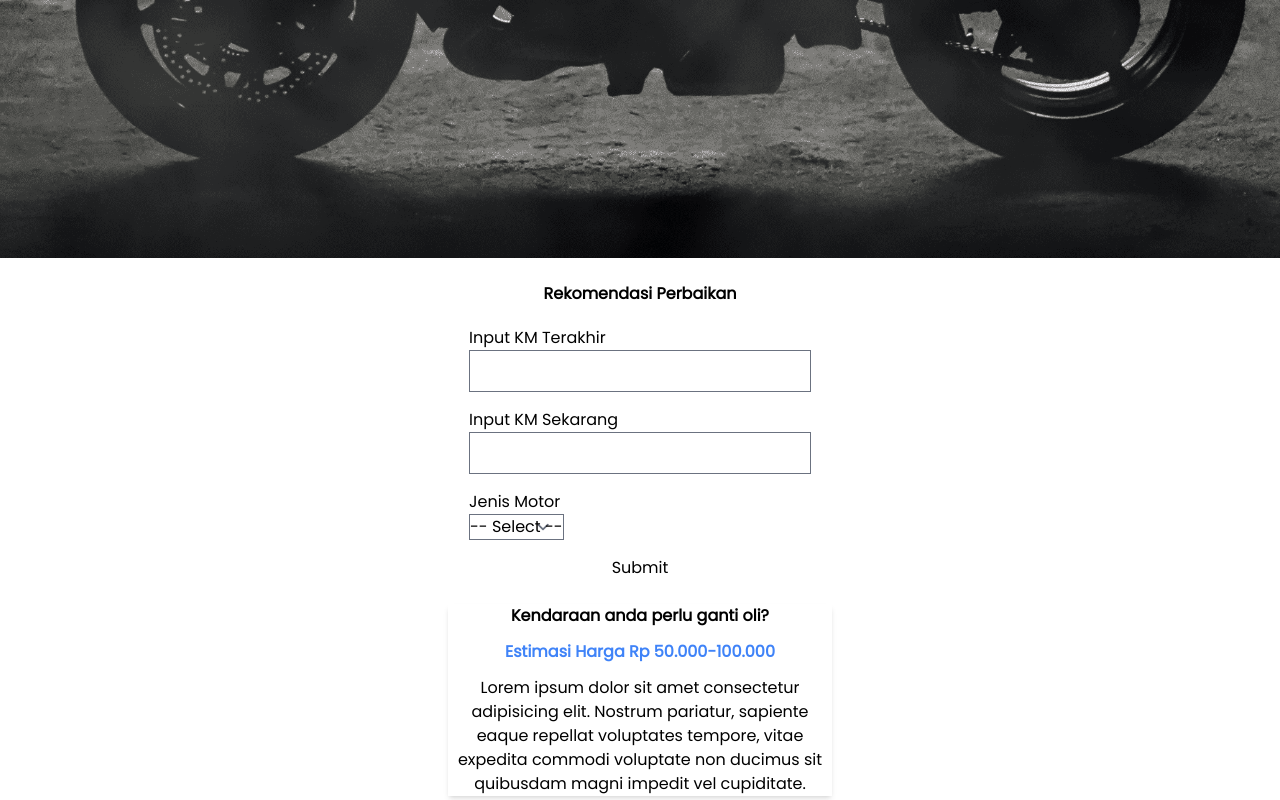
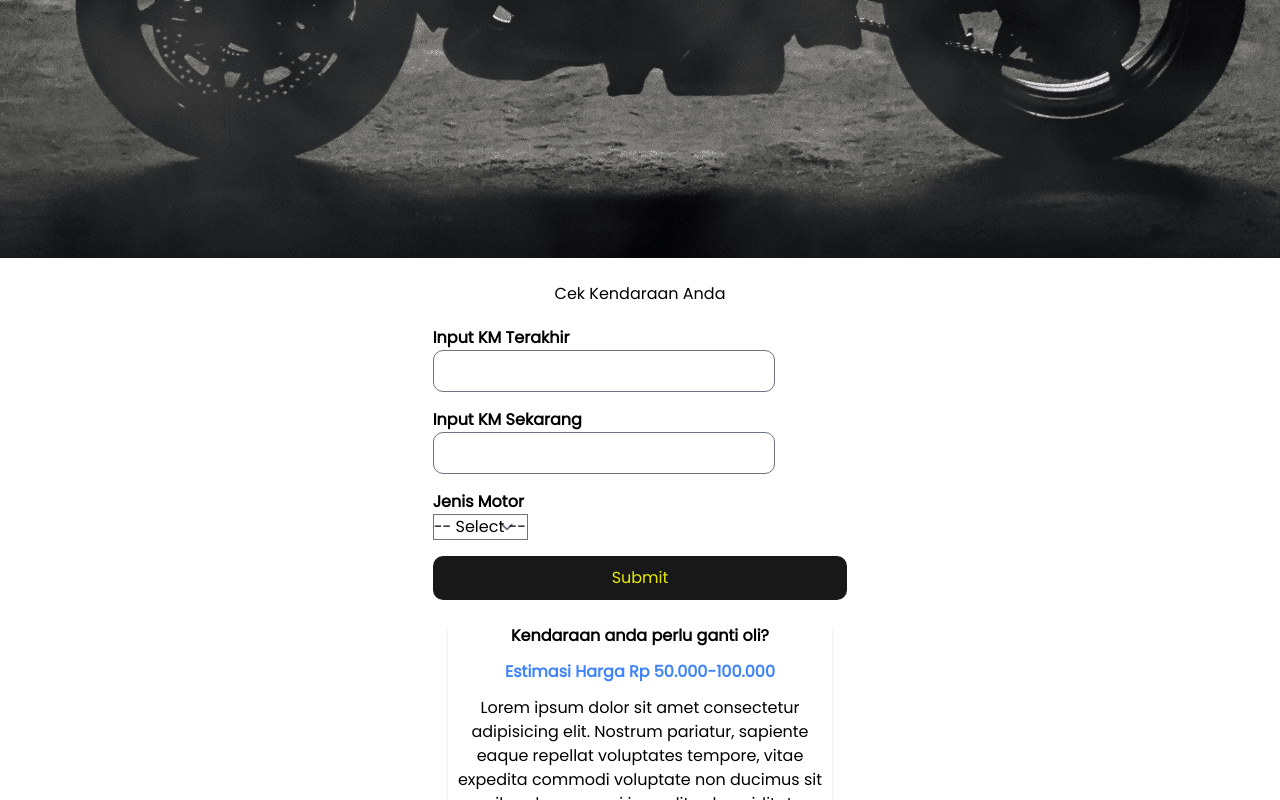
Before and after one commit to jimmywiraarbaa/capy-project, a React (Vite) app: page / in a window 1280 px wide. Shown: the part 748-1548 px from the top of the page. Built offline with nearby package versions, Linux system fonts and the light colour scheme.

Commit message:
Cek Kendaraan --button done

```diff
--- /dev/null
+++ b/src/components/CekKendaraan/CekKendaraan.css
@@ -0,0 +1,35 @@
+:root {
+  --primary: #181818;
+  --secondary: #e6eb01;
+  --warning: #ffe609;
+  --white: #fff9f9;
+
+  --fs-default: 16px;
+  --fs-brand: 32px;
+  --fs-nav: 16px;
+  --fs-head-brand: 81px;
+  --fs-title: 24px;
+
+  --border-radius-btn: 10px;
+}
+
+h2{
+    font-size: var(--fs-title);
+    font-weight: 700;
+}
+
+form label{
+    font-size: var(--fs-default);
+    font-weight: 600;
+}
+
+.form-control{
+    border-radius: var(--border-radius-btn);
+}
+
+.button{
+    padding: 10px 179px 10px 179px;
+    background-color: var(--primary);
+    border-radius: var(--border-radius-btn);
+    color: var(--secondary);
+}
--- a/src/components/CekKendaraan/CekKendaraan.jsx
+++ b/src/components/CekKendaraan/CekKendaraan.jsx
@@ -1,11 +1,12 @@
 // import React from 'react'
+import './CekKendaraan.css';
 
 function CekKendaraan() {
   return (
     <section className="test container mt-6">
-      <h3 className="flex justify-center">
-        <b>Rekomendasi Perbaikan</b>
-      </h3>
+      <h2 className="flex justify-center">
+        Cek Kendaraan Anda
+      </h2>
       <div className="form flex justify-center" data-aos="zoom-in">
         <form action="" method="">
           <label
@@ -35,7 +36,7 @@ function CekKendaraan() {
           </select>
 
           <div className="text-center">
-            <button className="btn" type="submit">
+            <button className="button" type="submit">
               Submit
             </button>
           </div>
```
